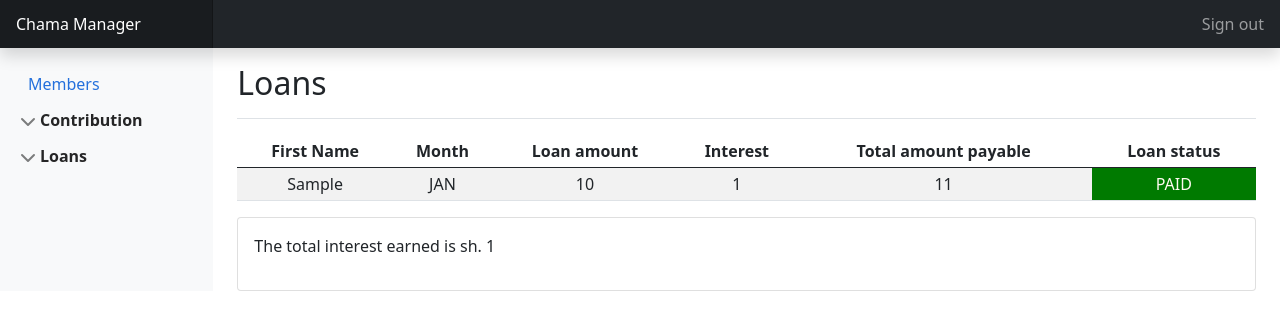
After one commit to davy254/chama, a Django app: page /show-loans/ in a window 1280 px wide. The commit adds this page. Shown: the top 330 px of the page. Run offline with Django 3.2, Linux system fonts and the light colour scheme; tables that the repository leaves empty hold one stand-in row (values such as "Sample post"); parts of the project's set-up code (start-up, migrations or seed data) failed here and were passed over; some libraries are stand-ins or nearby versions.

Commit message:
loan functionality working
loan functionality working

```diff
--- a/chama_manager/members/admin.py
+++ b/chama_manager/members/admin.py
@@ -1,6 +1,7 @@
 from django.contrib import admin
-from .models import Member,Contribution
+from .models import Member,Contribution, Loan
 
 # Register your models here.
 admin.site.register(Member)
 admin.site.register(Contribution)
+admin.site.register(Loan)
--- a/chama_manager/members/models.py
+++ b/chama_manager/members/models.py
@@ -41,3 +41,31 @@ class Contribution(models.Model):
 
     def __str__(self) -> str:
         return '%s  contribution for %s' % (self.member, self.month)
+
+#Model of loan
+class Loan(models.Model):
+    """
+        loan detail of a member
+    """
+    status = [("PAID","PAID"),("PENDING","PENDING")]
+    months =[
+        ("JAN","January"),
+        ("FEB","February"),
+        ("MAR","March"),
+        ("APR","April"),
+        ("MAY","May"),
+        ("JUN","June"),
+        ("JUL","July"),
+        ("AUG","August"),
+        ("SEP","September"),
+        ("OCT","October"),
+        ("NOV","November"),
+        ("DEC","December"),
+    ]
+    month = models.CharField( max_length=3 , choices=months, null=True)
+    member = models.ForeignKey(Member, on_delete=models.CASCADE, null=True)
+    amount = models.IntegerField(default=0)
+    paid = models.CharField(max_length=20, choices=status, null=True)
+
+    def __str__(self) -> str:
+        return '%s  %d loan in %s' % (self.member,self.amount, self.month)
--- a/chama_manager/members/urls.py
+++ b/chama_manager/members/urls.py
@@ -1,7 +1,8 @@
 from django.urls import  path
 from .views import ( homepage,create_member,
                     remove_member,make_contribution,
-                    show_contributions, view_contributions)
+                    show_contributions, show_loans, view_contributions,
+                    take_loan)
 
 
 urlpatterns = [
@@ -11,5 +12,9 @@ urlpatterns = [
     path('make-contribution/', make_contribution, name='make-contribution'),
     path('view-contribution/', view_contributions, name='view-contribution'),
     path('show-contribution/<str:month>/', show_contributions, name='show-contribution'),
+    path('take-loan/', take_loan, name='take-loan'),
+    path('show-loans/', show_loans, name='show-loans'),
+
+
 
 ]
--- a/chama_manager/members/views.py
+++ b/chama_manager/members/views.py
@@ -3,8 +3,8 @@ from django.shortcuts import get_object_or_404, redirect, render
 
 from django.views.generic import CreateView
 from matplotlib.style import context
-from .models import Contribution, Member
-from .forms import MemberForm, ContributionForm
+from .models import Contribution, Loan, Member
+from .forms import LoanForm, MemberForm, ContributionForm
 
 # Create your views here.
 
@@ -60,3 +60,22 @@ def show_contributions(request, month):
         'month':month
     }
     return render(request, 'members/show_contributions.html', context)
+
+def take_loan(request):
+    form = LoanForm()
+    if request.method == 'POST':
+        form = LoanForm(request.POST)
+        if form.is_valid():
+            form.save()
+            return redirect('show-loans')
+    form = LoanForm()
+    context = { 'form': form,}
+    return render(request, 'members/make_contribution.html', context)
+
+def show_loans(request):
+    loans = Loan.objects.all()
+    context = {
+        'loans':loans,
+
+    }
+    return render(request, 'members/show_loans.html', context)
--- /dev/null
+++ b/chama_manager/static/js/loan.js
@@ -0,0 +1,40 @@
+const rows = document.querySelectorAll('#loans')
+
+// for (let i = 0; i < rows.length; i++) {
+
+//     let loan = rows[i].cells[2].textContent
+//     let interest = parseInt(loan) * 0.1
+//     rows[i].cells[3].innerHTML = interest
+//     totalPayableAmount = parseInt(loan) + interest
+//     rows[i].cells[4].innerHTML = totalPayableAmount
+// }
+
+
+
+// Populating interest and total payable amount
+rows.forEach(row => {
+    let loan = row.cells[2].textContent
+    let interest = parseInt(loan) * 0.1
+    row.cells[3].innerHTML = interest
+    totalPayableAmount = parseInt(loan) + interest
+    row.cells[4].innerHTML = totalPayableAmount
+});
+
+
+// getting all interest generated
+const interestGen = document.getElementById('interest-gen')
+totalInterest=0
+rows.forEach(row => {
+    totalInterest += Number(row.cells[3].textContent)
+    interestGen.innerHTML= 'The total interest earned is sh. ' + totalInterest
+});
+
+// Highlighting loan status with color
+const loanStatus = document.querySelectorAll('#loan-status')
+
+console.log(loanStatus)
+
+loanStatus.forEach(loan => {
+    loan.textContent === "PENDING" ? loan.style.backgroundColor = 'red': loan.style.backgroundColor = 'green'
+    loan.style.color = 'floralWhite'
+});
--- a/chama_manager/templates/base.html
+++ b/chama_manager/templates/base.html
@@ -43,46 +43,24 @@
                     <ul class="btn-toggle-nav list-unstyled fw-normal pb-1 small">
                       <li><a href="{% url 'make-contribution' %}" class="nav-link link-dark rounded">Make Contribution</a></li>
                       <li><a href="{% url 'view-contribution' %}" class="nav-link link-dark rounded">View Contributions</a></li>
-                      <li><a href="#" class="nav-link link-dark rounded">Reports</a></li>
+                    </ul>
+                  </div>
+                </li>
+
+                <li class="mb-1 ">
+                  <button class=" btn btn-toggle align-items-center rounded collapsed" data-bs-toggle="collapse" data-bs-target="#loan-collapse" aria-expanded="true">
+                    Loans
+                  </button>
+                  <div class="collapse " id="loan-collapse">
+                    <ul class="btn-toggle-nav list-unstyled fw-normal pb-1 small">
+                      <li><a href="{% url 'show-loans' %}" class="nav-link link-dark rounded">Show loans</a></li>
+                      <li><a href="{% url 'take-loan' %}" class="nav-link link-dark rounded">Take Loan</a></li>
                     </ul>
                   </div>
                 </li>
 
 
 
-              </ul>
-
-              <h6 class="sidebar-heading d-flex justify-content-between align-items-center px-3 mt-4 mb-1 text-muted">
-                <span>Saved reports</span>
-                <a class="link-secondary" href="#" aria-label="Add a new report">
-                  <span data-feather="plus-circle"></span>
-                </a>
-              </h6>
-              <ul class="nav flex-column mb-2">
-                <li class="nav-item">
-                  <a class="nav-link" href="#">
-                    <span data-feather="file-text"></span>
-                    Current month
-                  </a>
-                </li>
-                <li class="nav-item">
-                  <a class="nav-link" href="#">
-                    <span data-feather="file-text"></span>
-                    Last quarter
-                  </a>
-                </li>
-                <li class="nav-item">
-                  <a class="nav-link" href="#">
-                    <span data-feather="file-text"></span>
-                    Social engagement
-                  </a>
-                </li>
-                <li class="nav-item">
-                  <a class="nav-link" href="#">
-                    <span data-feather="file-text"></span>
-                    Year-end sale
-                  </a>
-                </li>
               </ul>
             </div>
           </nav>
@@ -93,5 +71,6 @@
         </div>
       </div>
   <script src="{% static "css/bootstrap/js/bootstrap.js" %}"></script>
+  <script src="{% static "js/loan.js" %}"></script>
 </body>
 </html>
--- a/chama_manager/templates/members/make_contribution.html
+++ b/chama_manager/templates/members/make_contribution.html
@@ -3,7 +3,7 @@
 <div class="d-flex justify-content-between flex-wrap flex-md-nowrap align-items-center pt-3 pb-2 mb-3 border-bottom">
     <h1 class="h2">Make Contribution</h1>
 </div>
-<form action="{% url 'make-contribution' %}" method="POST">
+<form action="" method="POST">
     {% csrf_token %}
     <div class="modal-body">
       {% csrf_token %}
@@ -26,7 +26,7 @@
 
      </div>
      <div class="modal-footer">
-        <button type="submit" class="btn btn-primary" >Make Contribution</button>
+        <button type="submit" class="btn btn-primary" >Submit</button>
       </div>
 </form>
 
--- /dev/null
+++ b/chama_manager/templates/members/show_loans.html
@@ -0,0 +1,46 @@
+{% extends 'base.html' %}
+{% load static %}
+{% block content %}
+<div class="d-flex justify-content-between flex-wrap flex-md-nowrap align-items-center pt-3 pb-2 mb-3 border-bottom">
+    <h1 class="h2">Loans</h1>
+</div>
+
+
+    <div class="table-responsive text-center">
+        <table class="table table-striped table-sm">
+           {% if loans %}
+          <thead>
+            <tr>
+              <th scope="col">First Name</th>
+              <th>Month</th>
+              <th> Loan amount</th>
+              <th> Interest</th>
+              <th> Total amount payable</th>
+              <th> Loan status</th>
+            </tr>
+          </thead>
+          <tbody>
+              {% for loan in loans %}
+
+                  <tr id='loans' >
+                  <td>{{loan.member.first_name}}</td>
+                  <td>{{loan.month}}</td>
+                  <td id='loan-amount'>{{loan.amount}}</td>
+                  <td id='loan-interest'></td>
+                  <td id='total-payable'></td>
+                  <td id='loan-status'>{{loan.paid}}</td>
+
+                  </tr>
+              {% endfor %}
+            </tbody>
+            {% else %}
+              <p>No contributions for {{ month}}</p>
+           {% endif %}
+        </table>
+    </div>
+    <div class='card'>
+      <div class="card-body">
+        <p id='interest-gen'></p>
+      </div>
+    </div>
+{% endblock %}
```
Also changed, not shown: chama_manager/members/forms.py (+6 -1 lines), chama_manager/members/migrations/0003_loan.py (added), chama_manager/members/migrations/0004_auto_20400111_0120.py (added), chama_manager/members/migrations/0005_auto_20400111_0124.py (added).
